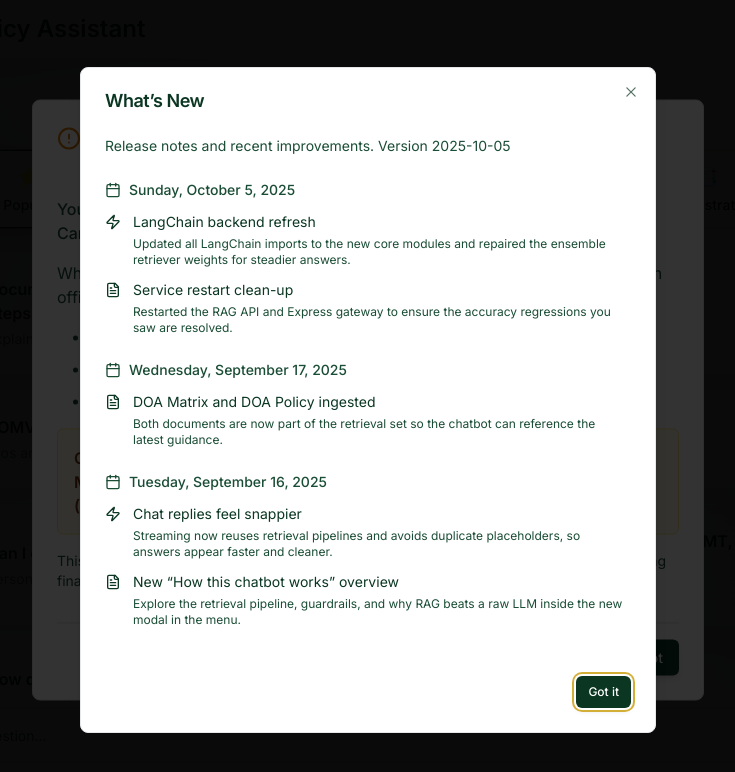
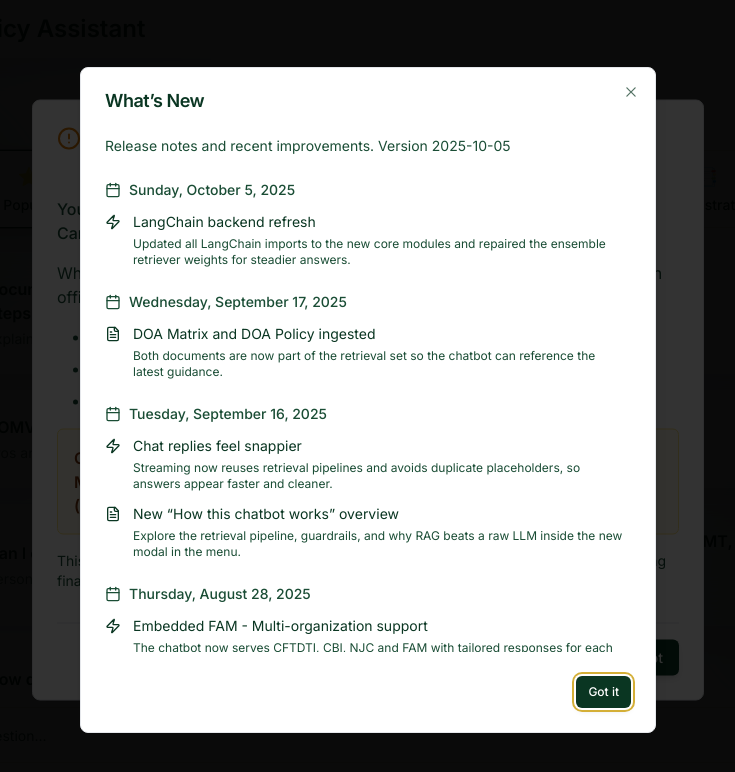
Before and after one commit to panic80/32cbgg8, a React (Vite) app: page /chat in a window 1280 px wide. Shown: the top 772 px of the page, without its empty margins (272-1007 px from the left). Built offline with nearby package versions, Linux system fonts and the light colour scheme.

Commit message:
Trim service restart note from What's New

```diff
--- a/src/pages/ChatPage/constants/whatsNew.tsx
+++ b/src/pages/ChatPage/constants/whatsNew.tsx
@@ -24,12 +24,6 @@ export const WHATS_NEW_BY_DATE: WhatsNewDateGroup[] = [
         text: 'LangChain backend refresh',
         description:
           'Updated all LangChain imports to the new core modules and repaired the ensemble retriever weights for steadier answers.',
-      },
-      {
-        icon: <FileText className="w-4 h-4" />,
-        text: 'Service restart clean-up',
-        description:
-          'Restarted the RAG API and Express gateway to ensure the accuracy regressions you saw are resolved.',
       },
     ],
   },
```
